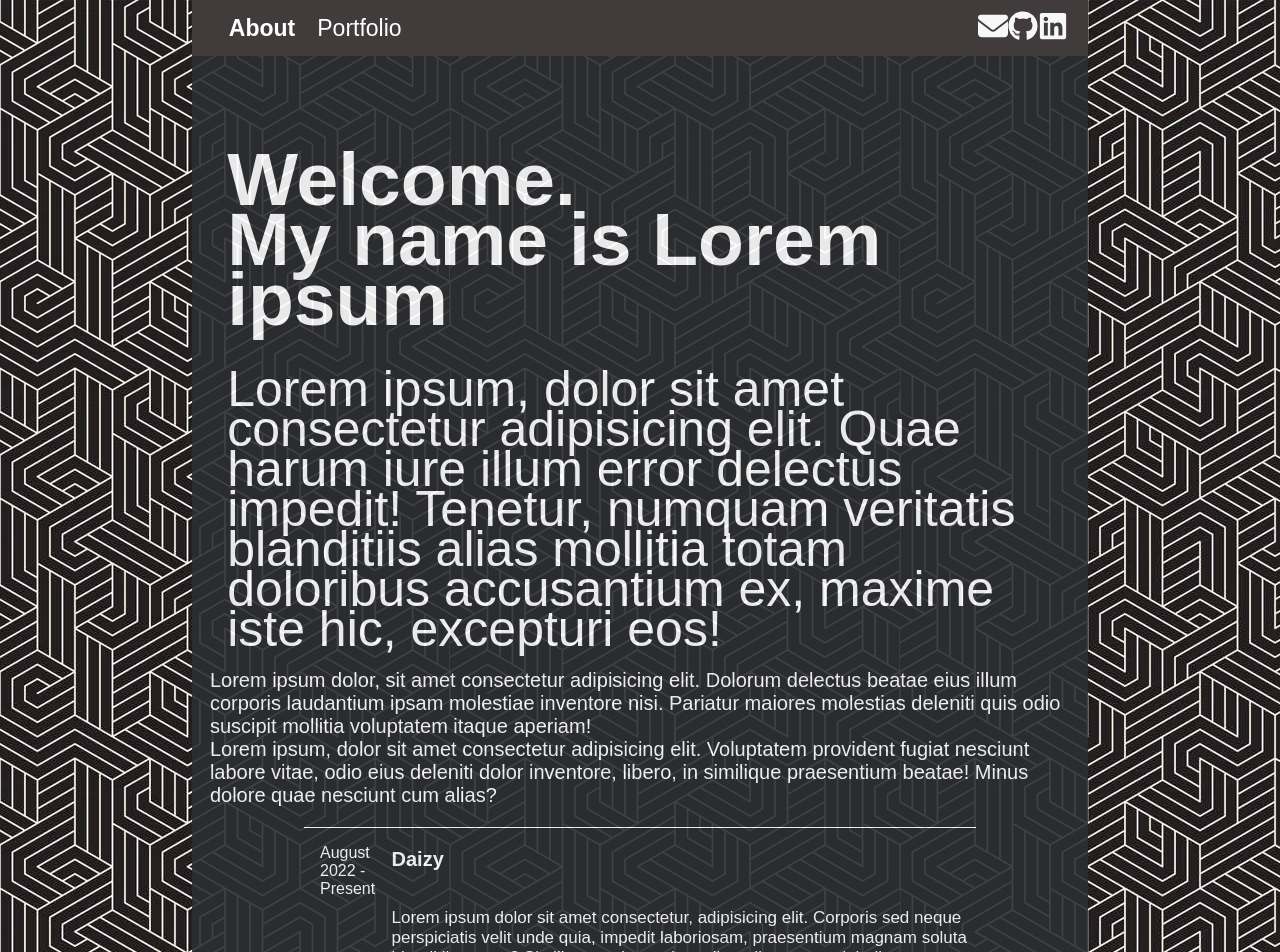
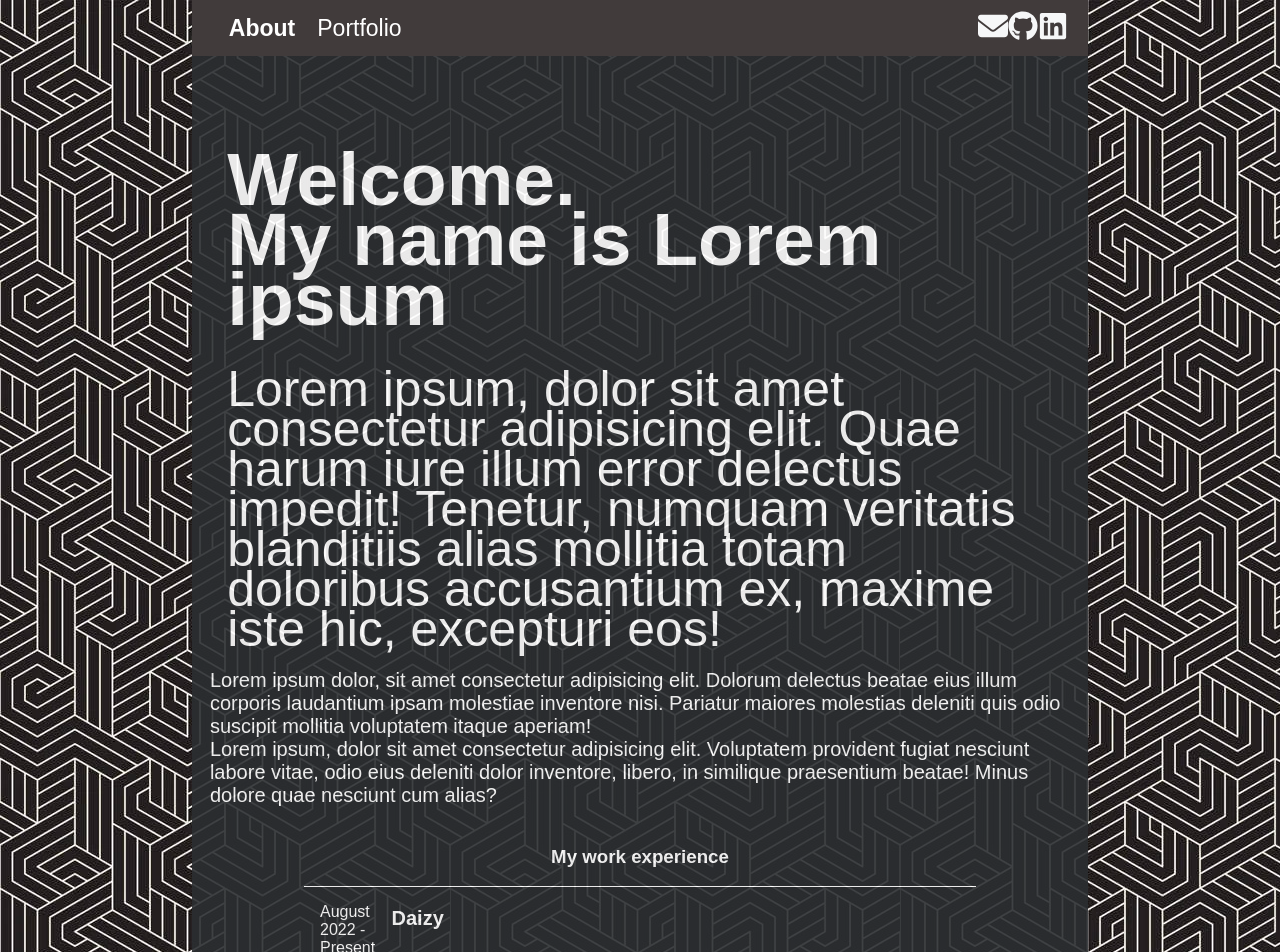
Before and after one commit to skorobahatko/portfolio, a React (Create React App) app: page / in a window 1280 px wide. Shown: the top 952 px of the page. Built offline with nearby package versions, Linux system fonts and the light colour scheme; a web font is replaced by a local one.

Commit message:
added work experience title

```diff
--- a/src/pages/about/styles.scss
+++ b/src/pages/about/styles.scss
@@ -39,6 +39,10 @@
     flex-wrap: wrap;
     justify-content: center;
 
+    h3 {
+      color: white;
+    }
+
     &:last-child {
       border-bottom: 1px solid white;
     }
--- a/src/pages/about/view.tsx
+++ b/src/pages/about/view.tsx
@@ -37,6 +37,9 @@ const AboutPageContent = () => {
         </p>
       </div>
       <div className="main-work-experience-container">
+        <div>
+          <h3>My work experience</h3>
+        </div>
         {ABOUT_PAGE_CONTENT.WORK_EXPERIENCE_ARRAY.map(({ fromTo, title, content }) => (
           <AboutWorkExperience fromTo={fromTo} title={title} content={content} />
         ))}
```
